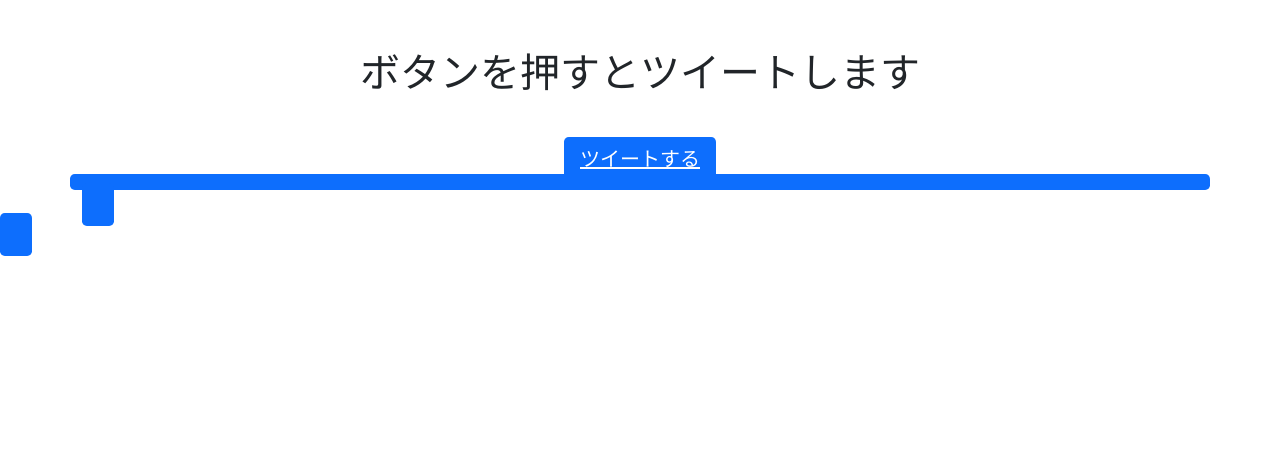
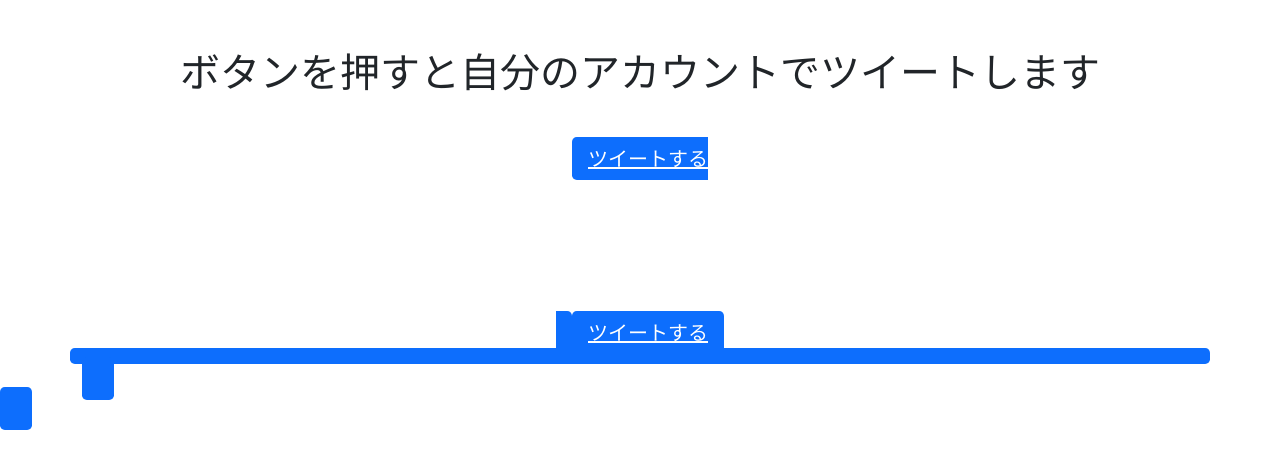
Before and after one commit to shimayu22/turbo-enigma, a Django app: template tweet_example/templates/tweet_example/index.html in a window 1280 px wide. Shown: the top 469 px of the page. Run offline with Django 4.2, Linux system fonts and the light colour scheme; the template is opened without the code that fills it, so the values that code supplies are empty.

Commit message:
自分のアカウントでツイートする処理も追加

```diff
--- a/tweet_example/templates/tweet_example/index.html
+++ b/tweet_example/templates/tweet_example/index.html
@@ -11,8 +11,10 @@
   <div class="container">
     <div class="row">
       <div class="col text-center">
-        <h1 class="mt-5 mb-5">ボタンを押すとツイートします</h1>
-        <a class="btn-primary btn-lg" href="{% url 'tweet_url' %}">ツイートする</button>
+        <h1 class="mt-5 mb-5">ボタンを押すと自分のアカウントでツイートします</h1>
+        <a class="btn-primary btn-lg" href="{% url 'tweet_myaccount' %}">ツイートする</button>
+        <h1 class="mt-5 mb-5">ボタンを押すと認証画面経由でツイートします</h1>
+        <a class="btn-primary btn-lg" href="{% url 'tweet' %}">ツイートする</button>
       </div>
     </div>
   </div>
--- a/tweet_example/urls.py
+++ b/tweet_example/urls.py
@@ -4,6 +4,7 @@
 
 urlpatterns = [
     path('', views.index, name='index'),
+    path('tweet_myaccount', views.tweet, name='tweet_myaccount'),
     path('tweet', views.tweet, name='tweet'),
     path('callback', views.callback, name='callback'),
 ]
--- a/tweet_example/views.py
+++ b/tweet_example/views.py
@@ -10,6 +10,11 @@
 def index(self, request):
     template = loader.get_template("tweet_example/index.html")
     return HttpResponse(template.render())
+
+def tweet_myaccount(self, request):
+
+    # ここで認証ページに遷移する
+    return redirect(redirect_url)
 
 def tweet(self, request):
 
```
Also changed, not shown: README.md.
